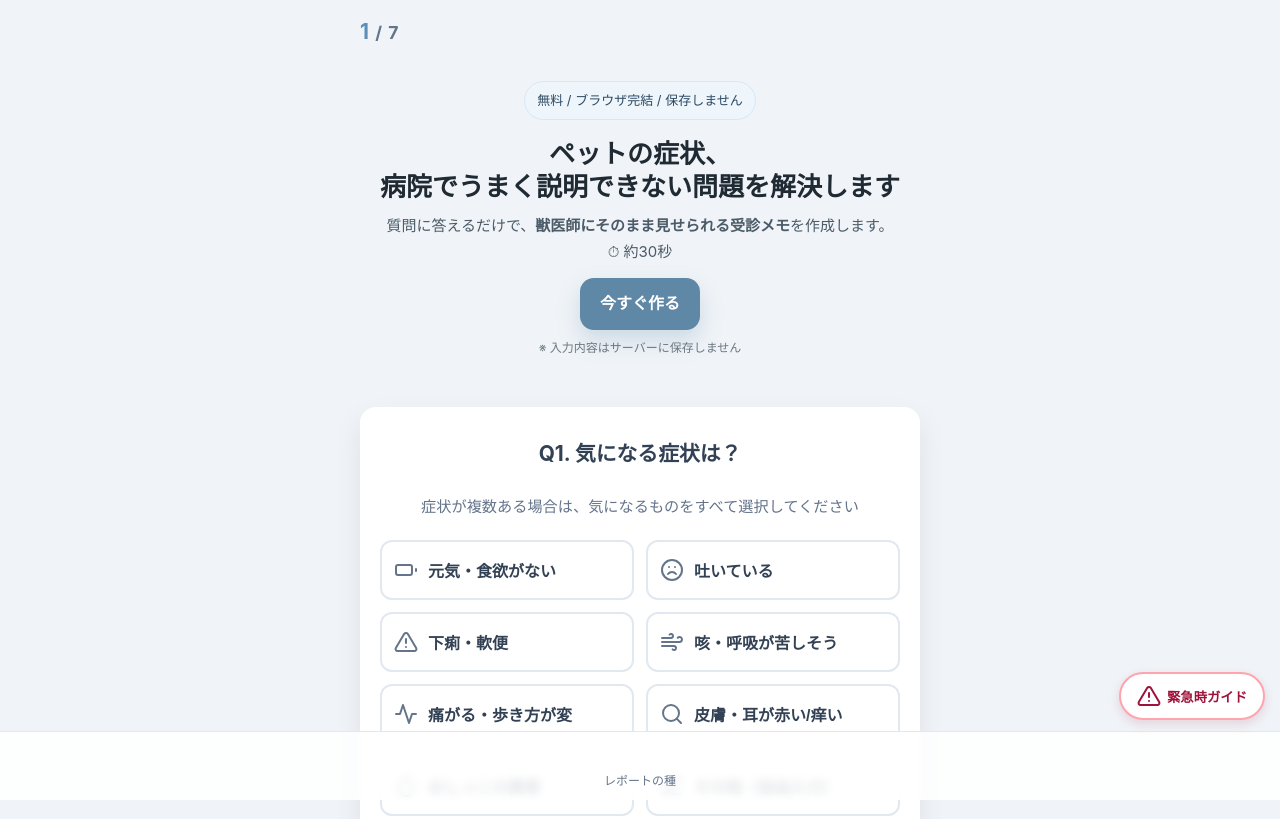
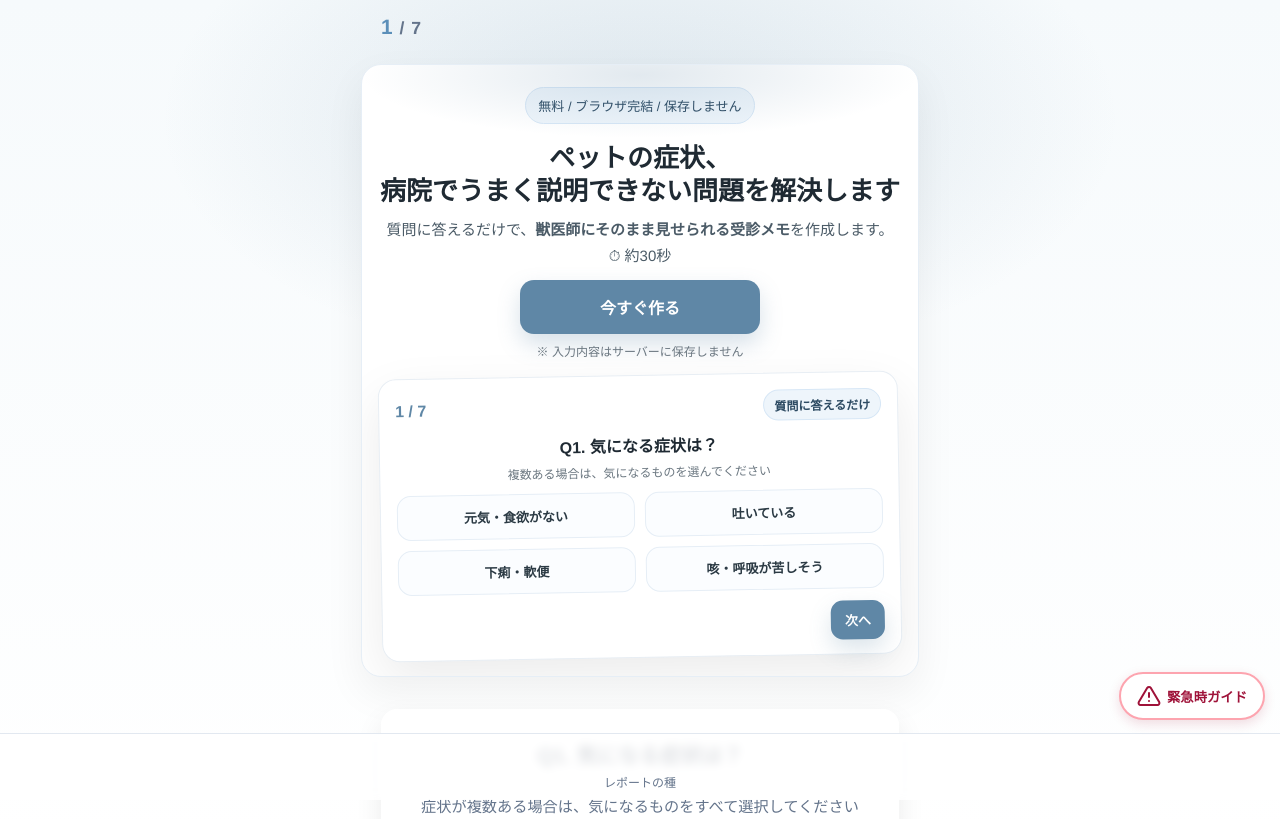
Before and after one commit to tmatsunoki04-prog/vet-tool, a plain HTML site: page index.html in a window 1280 px wide. Shown: the top 819 px of the page. Drawn offline with Linux system fonts and the light colour scheme.

Commit message:
Add files via upload

```diff
--- a/index.html
+++ b/index.html
@@ -179,6 +179,30 @@
             <div class="hero-cta">
                 <a class="hero-btn" href="#start">今すぐ作る</a>
                 <div class="hero-note">※ 入力内容はサーバーに保存しません</div>
+            </div>
+
+            <!-- Hero Demo UI Container -->
+            <div class="hero-demo" aria-hidden="true">
+                <div class="demo-card">
+                    <div class="demo-top">
+                        <div class="demo-progress">1 / 7</div>
+                        <div class="demo-pill">質問に答えるだけ</div>
+                    </div>
+
+                    <div class="demo-q">Q1. 気になる症状は？</div>
+                    <div class="demo-sub">複数ある場合は、気になるものを選んでください</div>
+
+                    <div class="demo-grid">
+                        <div class="demo-opt">元気・食欲がない</div>
+                        <div class="demo-opt">吐いている</div>
+                        <div class="demo-opt">下痢・軟便</div>
+                        <div class="demo-opt">咳・呼吸が苦しそう</div>
+                    </div>
+
+                    <div class="demo-bottom">
+                        <div class="demo-btn">次へ</div>
+                    </div>
+                </div>
             </div>
         </section>
 
--- a/style.css
+++ b/style.css
@@ -20,12 +20,15 @@
 }
 
 body {
-    font-family: -apple-system, BlinkMacSystemFont, "Segoe UI", Roboto, "Helvetica Neue", Arial, sans-serif;
-    background-color: var(--bg-color);
+    font-family: 'Helvetica Neue', Arial, 'Hiragino Kaku Gothic ProN', 'Hiragino Sans', Meiryo, sans-serif;
+    margin: 0;
+    padding: 0;
     color: var(--text-main);
-    line-height: 1.6;
-    height: 100vh;
-    height: 100dvh;
+    display: flex;
+    justify-content: center;
+    background: radial-gradient(800px 420px at 50% 120px, rgba(95, 135, 166, 0.18), transparent 60%),
+        linear-gradient(180deg, #f6fafc 0%, #ffffff 55%);
+    min-height: 100vh;
     /* Mobile viewport fix */
     overflow-x: hidden;
     overflow-y: auto;
@@ -749,10 +752,25 @@ textarea:focus {
    Hero & Footer (Phase 32)
    ----------------------------- */
 .hero {
-    max-width: 920px;
-    margin: 0 auto 22px;
-    padding: 18px 18px;
+    max-width: 980px;
+    margin: 10px auto 22px;
+    padding: 22px 18px 18px;
+    background: #fff;
+    border: 1px solid #e6eef6;
+    border-radius: 20px;
+    box-shadow: 0 16px 40px rgba(0, 0, 0, 0.06);
+    position: relative;
+    overflow: hidden;
     text-align: center;
+}
+
+.hero:before {
+    content: "";
+    position: absolute;
+    inset: -80px -120px auto;
+    height: 180px;
+    background: radial-gradient(closest-side, rgba(95, 135, 166, 0.18), transparent 70%);
+    pointer-events: none;
 }
 
 .hero-badge {
@@ -769,16 +787,17 @@ textarea:focus {
 .hero-title {
     font-size: 26px;
     line-height: 1.25;
-    font-weight: 800;
+    font-weight: 900;
+    color: #1f2a33;
     margin: 6px 0 10px;
-    color: #1f2a33;
 }
 
 .hero-lead {
+    max-width: 760px;
+    margin: 0 auto 12px;
     font-size: 15px;
     line-height: 1.7;
     color: #4b5b67;
-    margin: 0 0 14px;
 }
 
 .hero-cta {
@@ -792,13 +811,14 @@ textarea:focus {
     display: inline-flex;
     align-items: center;
     justify-content: center;
-    height: 52px;
+    min-width: 240px;
+    height: 54px;
     padding: 0 20px;
     border-radius: 14px;
     background: #5f87a6;
     color: #fff;
     text-decoration: none;
-    font-weight: 800;
+    font-weight: 900;
     box-shadow: 0 10px 22px rgba(95, 135, 166, 0.25);
     transition: filter 0.2s, transform 0.1s;
 }
@@ -816,6 +836,106 @@ textarea:focus {
     color: #6b7780;
 }
 
+/* -----------------------------
+   Hero Demo UI (Phase 33)
+   ----------------------------- */
+.hero-demo {
+    display: flex;
+    justify-content: center;
+    margin-top: 16px;
+}
+
+.demo-card {
+    width: min(760px, 100%);
+    background: #fff;
+    border: 1px solid #e8eef4;
+    border-radius: 18px;
+    box-shadow: 0 18px 50px rgba(0, 0, 0, 0.08);
+    padding: 16px 16px 14px;
+    transform: rotate(-1deg);
+}
+
+.demo-top {
+    display: flex;
+    justify-content: space-between;
+    align-items: center;
+    margin-bottom: 10px;
+}
+
+.demo-progress {
+    font-weight: 800;
+    color: #5f87a6;
+}
+
+.demo-pill {
+    font-size: 12px;
+    padding: 6px 10px;
+    border-radius: 999px;
+    background: #eef5fb;
+    border: 1px solid #d7e7f6;
+    color: #2d4b63;
+    font-weight: 700;
+}
+
+.demo-q {
+    font-size: 16px;
+    font-weight: 900;
+    color: #1f2a33;
+    margin-bottom: 6px;
+}
+
+.demo-sub {
+    font-size: 12px;
+    color: #6b7780;
+    margin-bottom: 12px;
+}
+
+.demo-grid {
+    display: grid;
+    grid-template-columns: 1fr 1fr;
+    gap: 10px;
+}
+
+.demo-opt {
+    padding: 12px 12px;
+    border-radius: 14px;
+    border: 1px solid #e6eef6;
+    background: #fbfdff;
+    font-size: 13px;
+    color: #2b3a44;
+    font-weight: 700;
+}
+
+.demo-bottom {
+    display: flex;
+    justify-content: flex-end;
+    margin-top: 12px;
+}
+
+.demo-btn {
+    padding: 10px 14px;
+    border-radius: 12px;
+    background: #5f87a6;
+    color: #fff;
+    font-weight: 900;
+    font-size: 13px;
+    box-shadow: 0 10px 22px rgba(95, 135, 166, 0.22);
+}
+
+@media (max-width: 560px) {
+    .hero-title {
+        font-size: 22px;
+    }
+
+    .demo-grid {
+        grid-template-columns: 1fr;
+    }
+
+    .demo-card {
+        transform: none;
+    }
+}
+
 .site-footer {
     text-align: center;
     margin-top: 40px;
```
